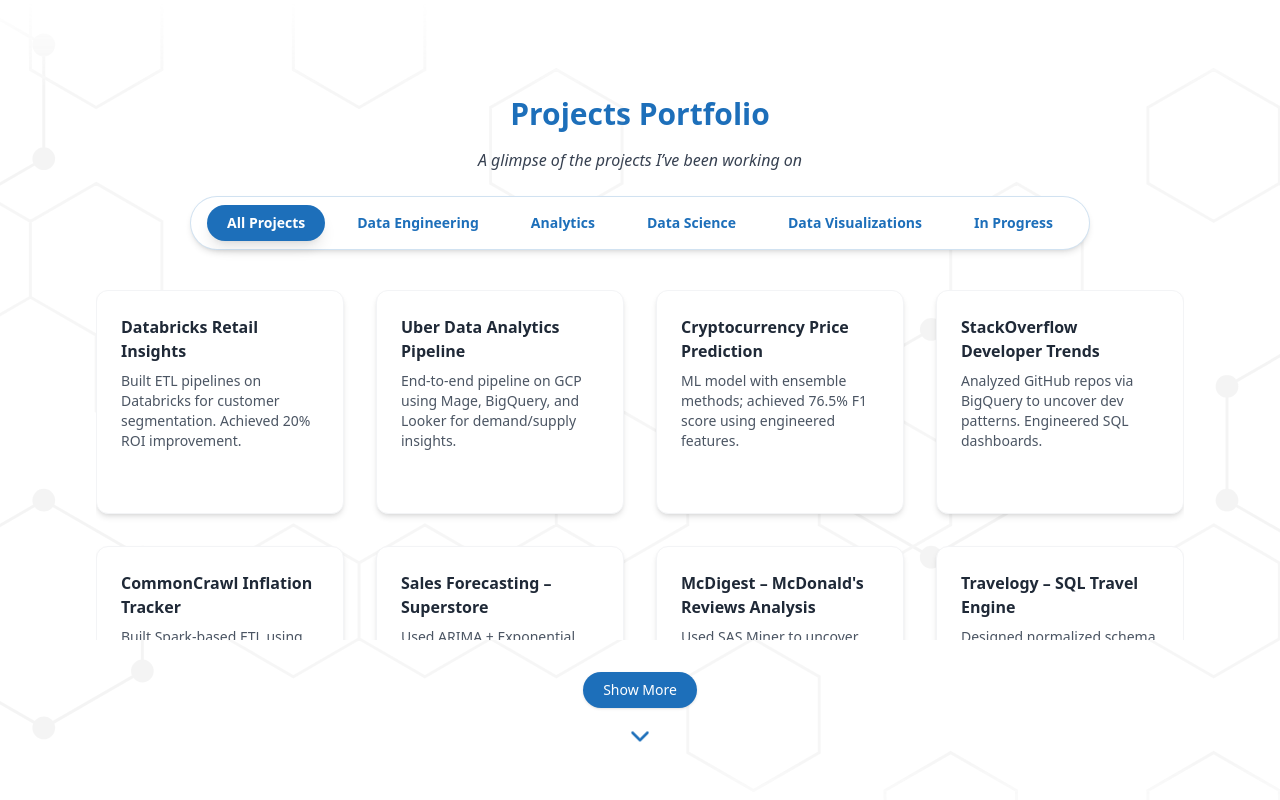
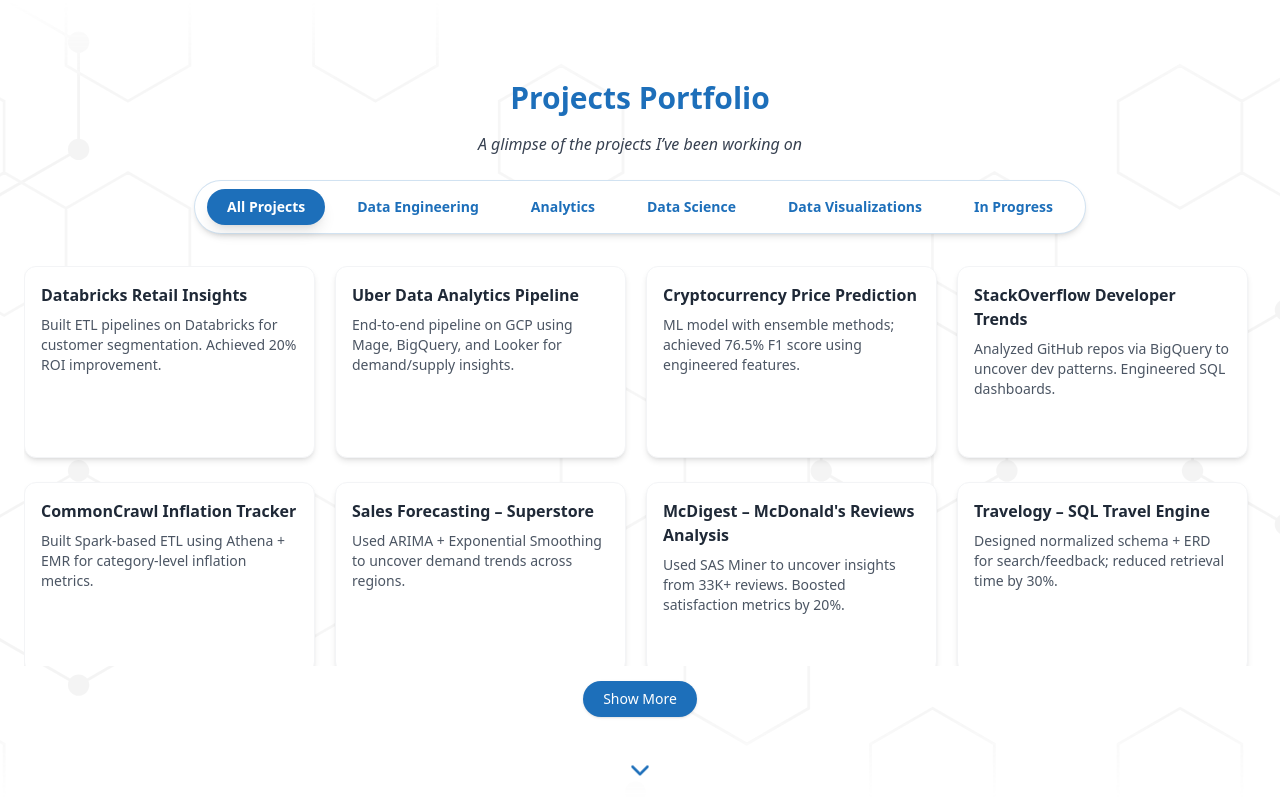
Before and after one commit to kamineni-rohit/rohit-kamineni-website, a React (Vite) app: page / in a window 1280 px wide. Shown: the part 1700-2500 px from the top of the page. Built offline with nearby package versions, Linux system fonts and the light colour scheme.

Commit message:
v3 - Get the layout to a reasonable level

```diff
--- a/src/components/Projects.jsx
+++ b/src/components/Projects.jsx
@@ -1,98 +1,255 @@
 import { useState, useEffect, useRef } from "react";
 import { FiChevronDown } from "react-icons/fi";
+// Assuming SectionBackground and hexagonBg imports are correct based on your file structure
 import SectionBackground from "./SectionBackground";
 import hexagonBg from "../assets/backgrounds/Hexagon.svg";
 
+// --- Constants for Clarity (Representing Tailwind values & Estimates) ---
+const GRID_GAP_X_REM = 1.25; // Corresponds to gap-x-5
+const GRID_GAP_Y_REM = 1.0;  // Corresponds to gap-y-4 (1rem)
+const DEFAULT_TILE_HEIGHT_REM = 14; // Corresponds to h-56
+const SECTION_PADDING_Y_REM = 3.0; // Corresponds to py-12 (1.5rem top, 1.5rem bottom)
+const NAVBAR_HEIGHT_PX = 64; // ESTIMATED Navbar height in pixels (adjust if needed)
+const MIN_TILE_HEIGHT_PX = 80; // Minimum reasonable height for a tile
+
+// --- Data (Keep as is) ---
 const projectCategories = [
   "All Projects",
   "Data Engineering",
   "Analytics",
   "Data Science",
   "Data Visualizations",
-  "In Progress"
+  "In Progress",
 ];
 
 const projectsData = [
-  { title: "Databricks Retail Insights", desc: "Built ETL pipelines on Databricks for customer segmentation. Achieved 20% ROI improvement.", categories: ["All Projects", "Data Engineering", "Analytics"] },
-  { title: "Uber Data Analytics Pipeline", desc: "End-to-end pipeline on GCP using Mage, BigQuery, and Looker for demand/supply insights.", categories: ["All Projects", "Data Engineering", "Analytics"] },
-  { title: "Cryptocurrency Price Prediction", desc: "ML model with ensemble methods; achieved 76.5% F1 score using engineered features.", categories: ["All Projects", "Data Science"] },
-  { title: "StackOverflow Developer Trends", desc: "Analyzed GitHub repos via BigQuery to uncover dev patterns. Engineered SQL dashboards.", categories: ["All Projects", "Data Visualizations", "Analytics"] },
-  { title: "CommonCrawl Inflation Tracker", desc: "Built Spark-based ETL using Athena + EMR for category-level inflation metrics.", categories: ["All Projects", "Data Engineering", "Analytics"] },
-  { title: "Sales Forecasting – Superstore", desc: "Used ARIMA + Exponential Smoothing to uncover demand trends across regions.", categories: ["All Projects", "Data Science", "Analytics"] },
-  { title: "McDigest – McDonald's Reviews Analysis", desc: "Used SAS Miner to uncover insights from 33K+ reviews. Boosted satisfaction metrics by 20%.", categories: ["All Projects", "Data Science", "Analytics"] },
-  { title: "Travelogy – SQL Travel Engine", desc: "Designed normalized schema + ERD for search/feedback; reduced retrieval time by 30%.", categories: ["All Projects", "Data Engineering", "Data Visualizations"] },
-  { title: "Supply Chain Inventory Optimizer", desc: "Optimizing stock levels using ML forecasting models.", categories: ["All Projects", "Data Science"] },
-  { title: "Healthcare Claims Analyzer", desc: "Built ETL and dashboard system for insurance fraud detection.", categories: ["All Projects", "Analytics"] },
-  { title: "Stochastic Optimization for Trading", desc: "15-minute S&P 500 interval strategy using stochastic methods. In progress.", categories: ["In Progress", "Data Science"] },
-  { title: "Market Jump Predictor", desc: "Building classifier models on CRSP tick data. Experimental phase.", categories: ["In Progress", "Data Science"] },
+    // ... (project data remains the same)
+    {
+        title: "Databricks Retail Insights",
+        desc: "Built ETL pipelines on Databricks for customer segmentation. Achieved 20% ROI improvement.",
+        categories: ["All Projects", "Data Engineering", "Analytics"],
+    },
+    {
+        title: "Uber Data Analytics Pipeline",
+        desc: "End-to-end pipeline on GCP using Mage, BigQuery, and Looker for demand/supply insights.",
+        categories: ["All Projects", "Data Engineering", "Analytics"],
+    },
+    {
+        title: "Cryptocurrency Price Prediction",
+        desc: "ML model with ensemble methods; achieved 76.5% F1 score using engineered features.",
+        categories: ["All Projects", "Data Science"],
+    },
+    {
+        title: "StackOverflow Developer Trends",
+        desc: "Analyzed GitHub repos via BigQuery to uncover dev patterns. Engineered SQL dashboards.",
+        categories: ["All Projects", "Data Visualizations", "Analytics"],
+    },
+    {
+        title: "CommonCrawl Inflation Tracker",
+        desc: "Built Spark-based ETL using Athena + EMR for category-level inflation metrics.",
+        categories: ["All Projects", "Data Engineering", "Analytics"],
+    },
+    {
+        title: "Sales Forecasting – Superstore",
+        desc: "Used ARIMA + Exponential Smoothing to uncover demand trends across regions.",
+        categories: ["All Projects", "Data Science", "Analytics"],
+    },
+    {
+        title: "McDigest – McDonald's Reviews Analysis",
+        desc: "Used SAS Miner to uncover insights from 33K+ reviews. Boosted satisfaction metrics by 20%.",
+        categories: ["All Projects", "Data Science", "Analytics"],
+    },
+    {
+        title: "Travelogy – SQL Travel Engine",
+        desc: "Designed normalized schema + ERD for search/feedback; reduced retrieval time by 30%.",
+        categories: ["All Projects", "Data Engineering", "Data Visualizations"],
+    },
+    {
+        title: "Supply Chain Inventory Optimizer",
+        desc: "Optimizing stock levels using ML forecasting models.",
+        categories: ["All Projects", "Data Science"],
+    },
+    {
+        title: "Healthcare Claims Analyzer",
+        desc: "Built ETL and dashboard system for insurance fraud detection.",
+        categories: ["All Projects", "Analytics"],
+    },
+    {
+        title: "Stochastic Optimization for Trading",
+        desc: "15-minute S&P 500 interval strategy using stochastic methods. In progress.",
+        categories: ["In Progress", "Data Science"],
+    },
+    {
+        title: "Market Jump Predictor",
+        desc: "Building classifier models on CRSP tick data. Experimental phase.",
+        categories: ["In Progress", "Data Science"],
+    },
 ];
 
+// --- Component ---
 const Projects = () => {
   const [activeCategory, setActiveCategory] = useState("All Projects");
   const [showAll, setShowAll] = useState(false);
-  const sectionRef = useRef();
-  const containerRef = useRef();
-  const heightRef = useRef();
+  const [calculatedTileHeight, setCalculatedTileHeight] = useState(null); // Height in pixels
 
+  const sectionRef = useRef(null); // Ref for the main section element
+  // Removed innerContainerRef as we now use window.innerHeight
+  const nonScrollingRef = useRef(null); // Ref for the top non-scrolling content
+  const gridRef = useRef(null); // Ref for the grid container itself
+  const bottomAreaRef = useRef(null); // Ref for the bottom button area
+  const buttonRef = useRef(null); // Ref for the Show More/Less button itself (for scrolling)
+
+  // Filter projects based on the active category
   const filteredProjects = projectsData.filter((project) =>
     activeCategory === "All Projects"
       ? project.categories.includes("All Projects")
       : project.categories.includes(activeCategory)
   );
 
+  // Determine if the "Show More" button should be displayed
   const isExpandable = filteredProjects.length > 8;
+  // Determine which projects to display (first 8 or all)
   const projectsToDisplay = showAll ? filteredProjects : filteredProjects.slice(0, 8);
 
+  // --- Dynamic Height Calculation ---
   useEffect(() => {
-    const handleScroll = () => {
-      if (!sectionRef.current) return;
-      const rect = sectionRef.current.getBoundingClientRect();
-      const fullyOutOfView = rect.bottom < 0 || rect.top > window.innerHeight;
-      if (fullyOutOfView && showAll) {
-        setShowAll(false);
+    const calculateHeight = () => {
+      if (showAll) {
+        setCalculatedTileHeight(null); // Use default height when showing all
+        return;
+      }
+
+      if (nonScrollingRef.current && bottomAreaRef.current) {
+        // Get root font size for rem conversion
+        let rootFontSize = 16; // Default fallback
+        try {
+          const computedStyle = getComputedStyle(document.documentElement);
+          if (computedStyle && computedStyle.fontSize) {
+            rootFontSize = parseFloat(computedStyle.fontSize);
+          }
+        } catch (e) {
+          console.error("Could not compute root font size, using default.", e);
+        }
+
+        // Convert section padding (py-12 -> 3rem top + 3rem bottom = 6rem total) to pixels
+        const totalSectionPaddingPx = (SECTION_PADDING_Y_REM * 2) * rootFontSize;
+
+        // Calculate the actual available height *within* the section's padding
+        const availableInnerHeight = window.innerHeight - NAVBAR_HEIGHT_PX - totalSectionPaddingPx;
+
+        // Get heights of the fixed content within the section
+        const nonScrollingHeight = nonScrollingRef.current.offsetHeight;
+        const bottomAreaHeight = bottomAreaRef.current.offsetHeight;
+
+        // Calculate available height specifically for the grid container
+        const availableGridHeight = availableInnerHeight - nonScrollingHeight - bottomAreaHeight;
+
+        // Convert gap-y-4 (1rem) to pixels
+        const gapYInPixels = GRID_GAP_Y_REM * rootFontSize;
+
+        // Convert default tile height (14rem) to pixels
+        const defaultTileHeightPixels = DEFAULT_TILE_HEIGHT_REM * rootFontSize;
+
+        // Calculate the ideal height for each tile to fit exactly 2 rows
+        // No buffer needed now as we are using more accurate available height
+        const targetTileHeight = (availableGridHeight - gapYInPixels) / 2;
+
+        // Ensure calculated height is positive and not greater than default
+        const finalTileHeight = Math.max(MIN_TILE_HEIGHT_PX, Math.min(targetTileHeight, defaultTileHeightPixels));
+
+        // Only update if the height is significantly different to avoid minor fluctuations
+        if (Math.abs(calculatedTileHeight - finalTileHeight) > 1) {
+             setCalculatedTileHeight(finalTileHeight);
+        }
+
+      } else {
+        console.warn("Refs not available for height calculation yet.");
+        setCalculatedTileHeight(null); // Fallback to default
       }
     };
-    window.addEventListener("scroll", handleScroll, { passive: true });
-    return () => window.removeEventListener("scroll", handleScroll);
-  }, [showAll]);
 
-  useEffect(() => {
-    if (containerRef.current && heightRef.current) {
-      const scrollToBottom = () => {
-        containerRef.current.scrollIntoView({ behavior: "smooth", block: "start" });
+    // Use setTimeout to ensure layout is stable after render before calculating
+    const timerId = setTimeout(calculateHeight, 50); // Delay ensures offsetHeights are correct
+
+    // Recalculate on window resize
+    window.addEventListener('resize', calculateHeight);
+
+    // Cleanup listener and timer
+    return () => {
+      clearTimeout(timerId);
+      window.removeEventListener('resize', calculateHeight);
     };
-      if (showAll) {
-        scrollToBottom();
-      }
-    }
-  }, [showAll]);
+
+  // Rerun when dependencies change. Added window.innerHeight to potentially catch zoom/dynamic changes.
+  }, [showAll, activeCategory, projectsToDisplay.length, calculatedTileHeight]); // Added calculatedTileHeight to dependencies for stability check
+
+
+  // Handler for the "Show More" button
+  const handleShowMore = () => {
+    setShowAll(true);
+    setCalculatedTileHeight(null); // Ensure we use default height when showing all
+    setTimeout(() => {
+      buttonRef.current?.scrollIntoView({ behavior: "smooth", block: "nearest" });
+    }, 150);
+  };
+
+  // Handler for the "Show Less" button
+  const handleShowLess = () => {
+    sectionRef.current?.scrollIntoView({ behavior: "smooth", block: "start" });
+    setTimeout(() => {
+      setShowAll(false);
+    }, 50); // Calculation will re-run via useEffect
+  };
+
+  // Function to scroll to the next section
+  const scrollToNextSection = () => {
+    document.getElementById("education")?.scrollIntoView({ behavior: "smooth" });
+  };
+
+  // Determine tile style: use calculated height only when not showing all
+  const tileStyle = !showAll && calculatedTileHeight ? { height: `${calculatedTileHeight}px` } : {};
+  // Determine tile class: use default h-56 only when showing all or calculation failed
+  const tileClass = (showAll || calculatedTileHeight === null) ? 'h-56' : '';
+
 
   return (
+    // Section: Enforces screen height, flex column layout, relative positioning.
+    // Keep vertical padding constant at py-12.
     <section
       id="projects"
       ref={sectionRef}
-      className="min-h-screen bg-white py-24 px-6 md:px-24 relative flex flex-col items-center overflow-hidden transition-all duration-500 ease-in-out"
+      className="h-screen flex flex-col items-center relative overflow-hidden py-20"
     >
+      {/* Use SectionBackground with imageSrc prop */}
       <SectionBackground imageSrc={hexagonBg} opacity={0.09} />
 
+      {/* Inner container: Manages width limit, horizontal padding, and flex flow. h-full ensures it fills the padded section height. */}
+      {/* No ref needed here anymore */}
+      <div className="flex flex-col h-full w-full max-w-7xl mx-auto px-4 md:px-6 z-10">
+
+        {/* --- Non-Scrolling Content Area (Fixed Height Portion) --- */}
+        <div ref={nonScrollingRef} className="flex-shrink-0">
+          {/* User's requested margins kept constant */}
           <h2 className="text-3xl font-bold text-accent mb-4 text-center">
             Projects Portfolio
           </h2>
           <p className="text-gray-700 text-center mb-6 italic">
             A glimpse of the projects I’ve been working on
           </p>
-
           {/* Category Picker */}
-      <div className="relative z-10 mb-10 w-full flex justify-center">
-        <div className="flex flex-wrap justify-center gap-3 px-4 py-2 bg-white border border-accent/20 rounded-full shadow-md backdrop-blur-sm">
+          <div className="mb-8 w-full flex justify-center"> {/* User's mb-8 */}
+            <div className="flex flex-wrap justify-center gap-2 md:gap-3 px-3 py-2 bg-white border border-accent/20 rounded-full shadow-md backdrop-blur-sm">
               {projectCategories.map((cat) => (
                 <button
                   key={cat}
                   onClick={() => {
                     setActiveCategory(cat);
-                setShowAll(false);
+                    setShowAll(false); // Reset showAll state
+                    setCalculatedTileHeight(null); // Reset height calculation
+                    sectionRef.current?.scrollIntoView({ behavior: 'smooth', block: 'start' });
                   }}
-              className={`relative px-5 py-2 text-sm font-semibold rounded-full transition-all duration-300 ease-out ${activeCategory === cat
+                  className={`relative px-4 py-1.5 md:px-5 md:py-2 text-xs md:text-sm font-semibold rounded-full transition-all duration-300 ease-out ${
+                    activeCategory === cat
                       ? "text-white bg-accent shadow-lg"
                       : "text-accent hover:bg-accent/10 hover:text-accent-dark"
                   }`}
@@ -102,59 +259,74 @@
               ))}
             </div>
           </div>
+        </div>
+        {/* --- End Non-Scrolling Content Area --- */}
 
-      {/* Animated Project Container */}
+
+        {/* --- Scrolling Content Area (Projects Grid) --- */}
+        {/* Keep grid gap constant with gap-y-4 */}
+        {/* flex-grow and overflow-y-auto handle fitting and scrolling */}
         <div
-        ref={containerRef}
-        className="relative w-full max-w-7xl z-10 flex flex-col items-center"
+          ref={gridRef}
+          className={`grid grid-cols-1 sm:grid-cols-2 lg:grid-cols-4 gap-x-5 gap-y-6 flex-grow w-full overflow-y-auto pr-2 pb-2 scrollbar-thin scrollbar-thumb-accent/50 scrollbar-track-accent/10`}
+          // Assumes tailwind-scrollbar and @tailwindcss/line-clamp plugins are installed
         >
-        <div
-          ref={heightRef}
-          style={{
-            overflow: "hidden",
-            height: showAll ? "auto" : "calc(100vh - 450px)",
-            transition: "height 0.7s ease",
-          }}
-          className="w-full"
-        >
-          <div className="grid grid-cols-1 sm:grid-cols-2 lg:grid-cols-4 gap-8">
           {projectsToDisplay.map((project, index) => (
+            // Project Tile: Apply dynamic height style OR default h-56 class
             <div
               key={index}
-                className="bg-white p-6 h-56 rounded-xl shadow-md border border-gray-100 hover:shadow-lg transition-all duration-300 ease-in-out flex flex-col justify-between"
+              // Apply conditional class and style for height control
+              className={`bg-white p-4 rounded-xl shadow-md border border-gray-100 hover:shadow-lg transition-shadow duration-300 ease-in-out flex flex-col justify-between ${tileClass}`}
+              style={tileStyle}
             >
               <div>
-                  <h3 className="text-md font-semibold mb-2 text-gray-800">
+                <h3 className="text-base md:text-md font-semibold mb-1 md:mb-2 text-gray-800">
                   {project.title}
                 </h3>
-                  <p className="text-sm text-gray-600">{project.desc}</p>
+                <p className="text-xs md:text-sm text-gray-600 line-clamp-4"> {/* line-clamp */}
+                  {project.desc}
+                </p>
               </div>
             </div>
           ))}
+           {/* Empty state message */}
+           {projectsToDisplay.length === 0 && (
+             <div className="col-span-full text-center text-gray-500 py-10">
+                No projects found in this category.
              </div>
+           )}
         </div>
+        {/* --- End Scrolling Content Area --- */}
 
-        {/* Show More / Show Less Button */}
+
+        {/* --- Bottom Fixed Area (Button & Chevron) --- */}
+        {/* Container for the button. Kept bottom margin mb-6 for spacing. */}
+        <div ref={bottomAreaRef} className="flex justify-center items-center pt-2 md:pt-3 min-h-[54px] flex-shrink-0">
+          {/* Added ref={buttonRef} to the actual button for scrolling */}
           {isExpandable && (
-          <div className="mt-8 flex flex-col items-center space-y-4">
             <button
-              onClick={() => setShowAll((prev) => !prev)}
+              ref={buttonRef} // Ref is on the button now
+              onClick={showAll ? handleShowLess : handleShowMore}
               className="px-5 py-2 text-sm bg-accent text-white rounded-full shadow hover:opacity-90 transition"
             >
               {showAll ? "Show Less" : "Show More"}
             </button>
+          )}
+        </div>
 
+        {/* Chevron - Always rendered. Position: bottom-3 */}
+        <div className="absolute bottom-3 left-0 w-full flex justify-center z-20"> {/* Kept bottom-3 */}
           <div
-              className="text-accent text-3xl cursor-pointer animate-bounce"
-              onClick={() =>
-                document.getElementById("education")?.scrollIntoView({ behavior: "smooth" })
-              }
+            className="text-accent text-3xl cursor-pointer animate-bounce hover:text-accent-dark transition-colors"
+            onClick={scrollToNextSection}
+            title="Scroll to next section"
           >
             <FiChevronDown />
           </div>
         </div>
-        )}
-      </div>
+         {/* --- End Bottom Fixed Area --- */}
+
+      </div> {/* End Inner container */}
     </section>
   );
 };
```
Lines whose indentation alone changed are shown as unchanged.
